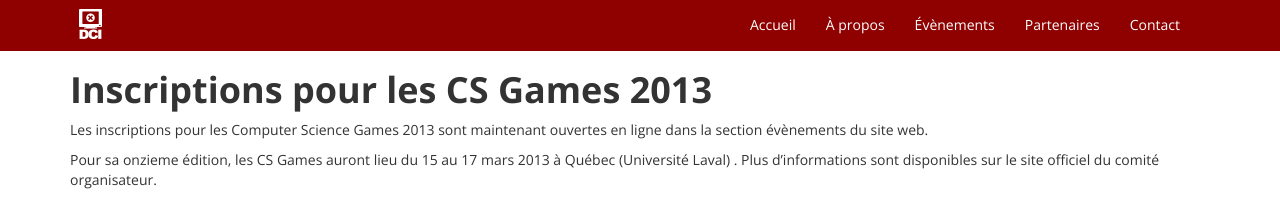
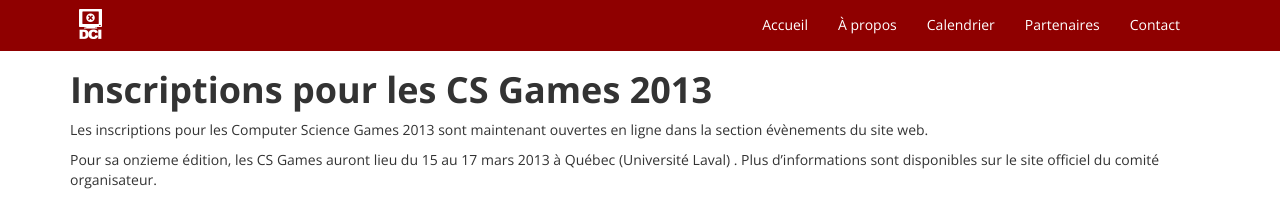
Before and after one commit to dciets/dciets.github.io, a Jekyll site: the page built from _posts/2012-11-05-inscription-cs-games-2013.markdown, in a window 1280 px wide. Shown: the top 202 px of the page. Built offline with Jekyll 4.4.1, drawn with Linux system fonts in a browser that asks for light colours; Markdown is read by kramdown in place of the engine named in the settings; comment, search, counter and statistics services are not loaded.

Commit message:
Update menu to actual links

```diff
--- a/_layouts/post.html
+++ b/_layouts/post.html
@@ -33,13 +33,13 @@
                 <a href='/a-propos-dci'>&Agrave; propos</a>
               </li>
               <li>
-                <a href='#'>&Eacute;v&egrave;nements</a>
+                <a href='/calendrier'>Calendrier</a>
               </li>
               <li>
                 <a href='/partenaires'>Partenaires</a>
               </li>
               <li>
-                <a href='#'>Contact</a>
+                <a href='/contact'>Contact</a>
               </li>
             </ul>
           </div>
```
